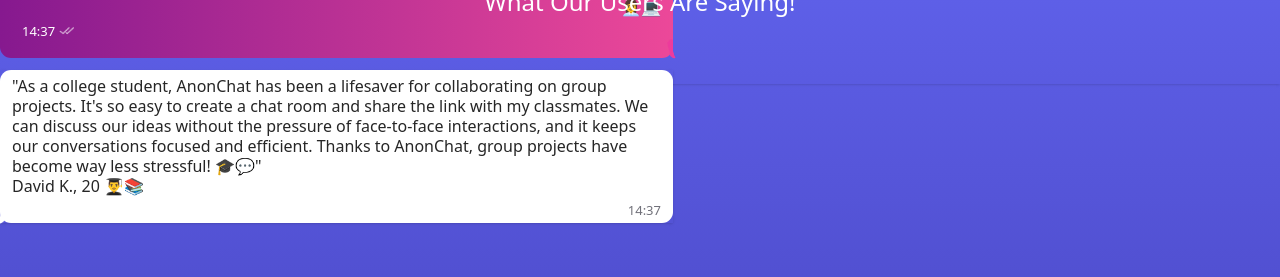
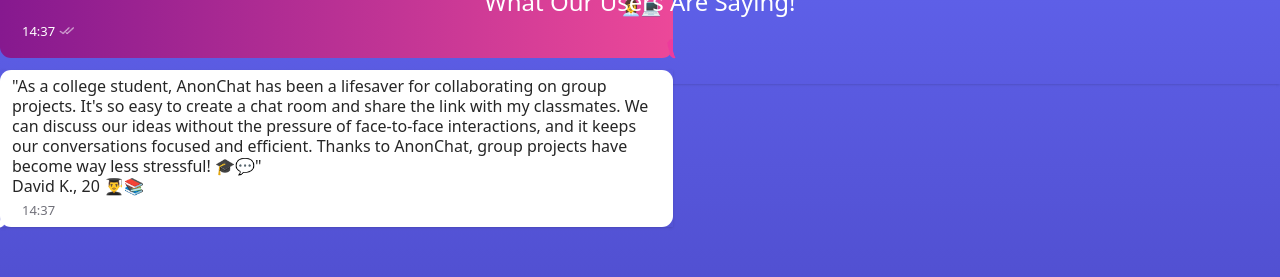
Before and after one commit to world-wide-techies/annon_chat, a Next.js app: page / in a window 1280 px wide. Shown: the part 125-402 px from the top of the page. Built offline with nearby package versions, Linux system fonts and the light colour scheme; a web font is replaced by a local one.

Commit message:
Up5AM11:28 AMe5

```diff
--- a/app/components/testimonials_comp.js
+++ b/app/components/testimonials_comp.js
@@ -57,7 +57,7 @@ const Testimonials = () => {
           <div className="self-stretch h-[216px] ">
             <div className="w-[673px] shadow ">
 
-              <div className="grow relative shrink basis-0 self-stretch px-3 py-1.5 bg-white rounded-[11px] flex-col justify-end items-end inline-flex">
+              <div className="grow relative shrink basis-0 self-stretch px-3 py-1.5 bg-white rounded-[11px]">
                 <div className="w-[11px] h-5 left-[-3px] bottom-[-1px] absolute">
                   <Image
                     src={CONTAINER}
```
